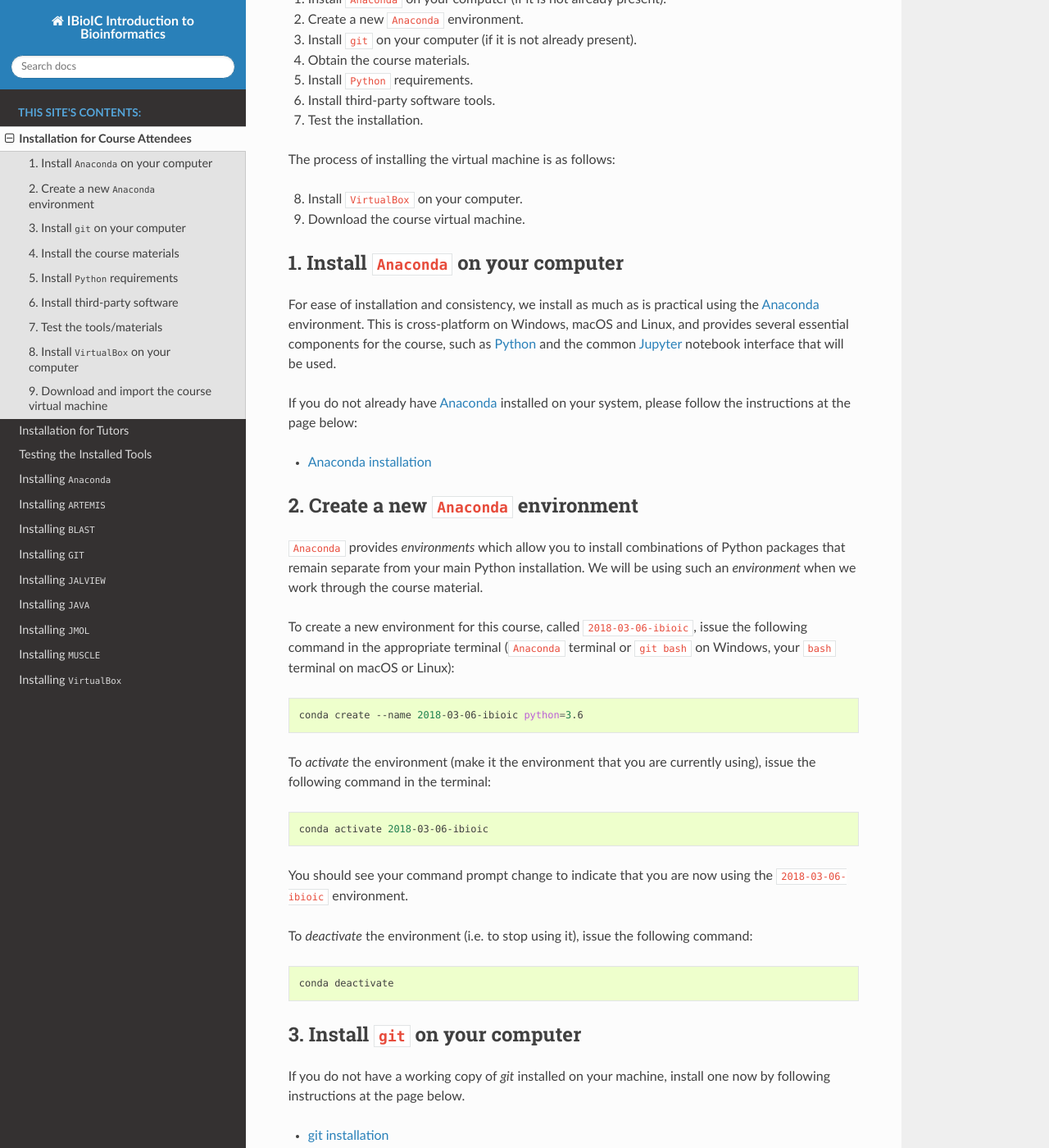
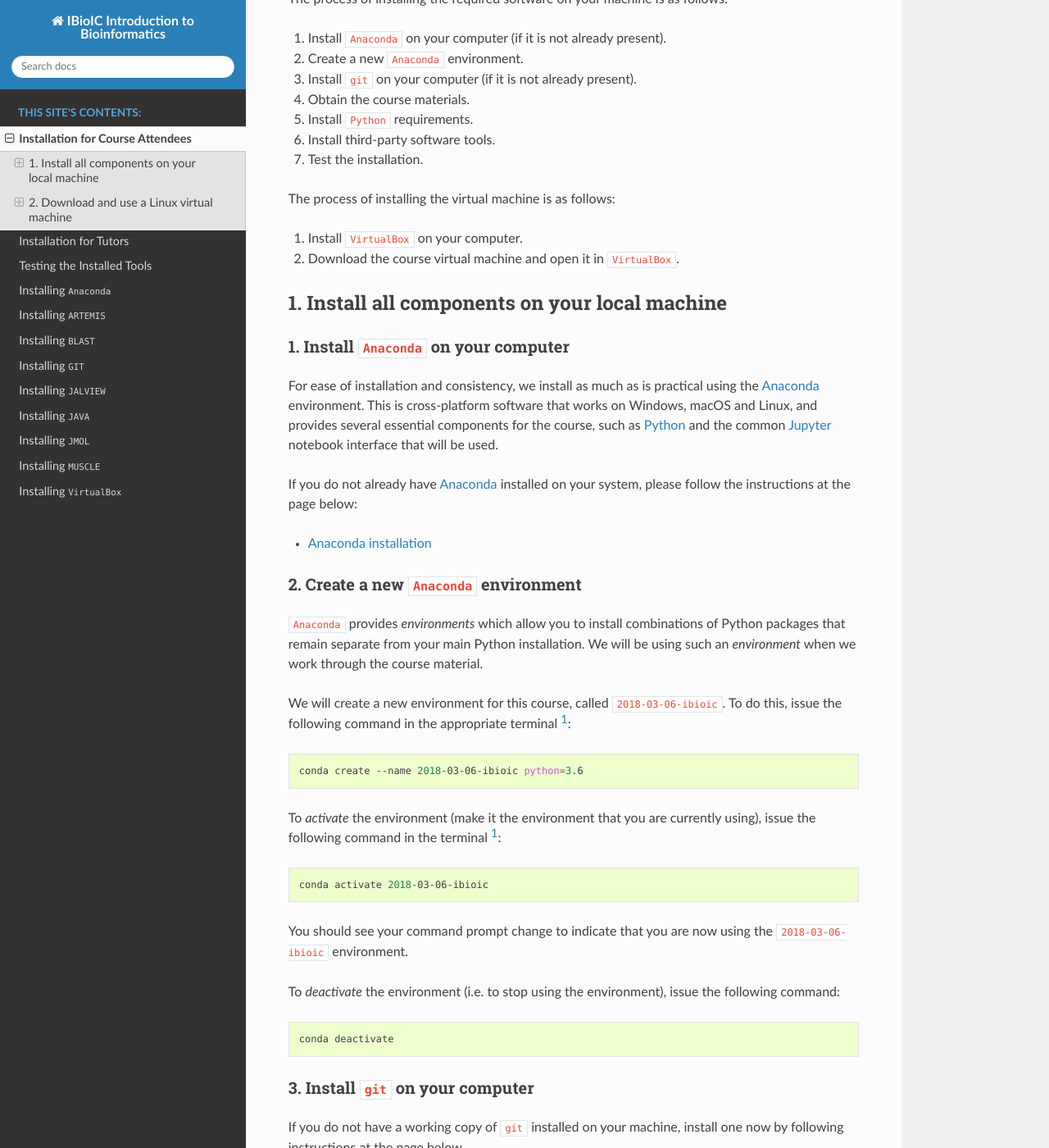
Before and after one commit to widdowquinn/2018-03-06-ibioic, a Sphinx documentation site: the page built from docs/installation_attendees.rst, in a window 1280 px wide and 1400 px high, scrolled down 754 px. Shown: the whole window at 82% size. Built offline with Sphinx 7.4.7 and the Read the Docs theme 2.0.0, drawn with Linux system fonts in a browser that asks for light colours; some of the changed text lies outside the part shown.

Commit message:
fix up main installation instructions for attendees page

```diff
--- a/docs/installation_attendees.rst
+++ b/docs/installation_attendees.rst
@@ -7,10 +7,12 @@
 This document will describe the process for setting up and testing course materials,
 in preparation for attendance at the workshop.
 
-Two setups are described:
+Two different setups are described:
 
-1. Installation on your local machine
+1. Installation of all components on your own local machine
 2. Download and use of a Linux virtual machine
+
+Either one of these will prepare your machine for the workshop.
 
 We prefer that attendees install materials on their own laptops for the course, as the
 software and learning materials will then persist and be usable/re-usable on your own
@@ -38,16 +40,19 @@
 
 The process of installing the virtual machine is as follows:
 
-8. Install ``VirtualBox`` on your computer.
-9. Download the course virtual machine.
+1. Install ``VirtualBox`` on your computer.
+2. Download the course virtual machine and open it in ``VirtualBox``.
 
+===============================================
+1. Install all components on your local machine
+===============================================
 
-========================================
+----------------------------------------
 1. Install ``Anaconda`` on your computer
-========================================
+----------------------------------------
 
 For ease of installation and consistency, we install as much as is practical using the
-`Anaconda`_ environment. This is cross-platform on Windows, macOS and Linux, and provides
+`Anaconda`_ environment. This is cross-platform software that works on Windows, macOS and Linux, and provides
 several essential components for the course, such as `Python`_ and the common `Jupyter`_
 notebook interface that will be used.
 
@@ -56,24 +61,23 @@
 
 - :doc:`Anaconda installation <install_anaconda>`
 
-========================================
+----------------------------------------
 2. Create a new ``Anaconda`` environment
-========================================
+----------------------------------------
 
 ``Anaconda`` provides *environments* which allow you to install combinations of Python packages that
 remain separate from your main Python installation. We will be using such an *environment* when we
 work through the course material.
 
-To create a new environment for this course, called ``2018-03-06-ibioic``, issue the following command
-in the appropriate terminal (``Anaconda`` terminal or ``git bash`` on Windows, your ``bash`` terminal
-on macOS or Linux):
+We will create a new environment for this course, called ``2018-03-06-ibioic``. To do this, issue the following command
+in the appropriate terminal [#f1]_:
 
 .. code-block:: bash
 
     conda create --name 2018-03-06-ibioic python=3.6
 
 To *activate* the environment (make it the environment that you are currently using), issue the following
-command in the terminal:
+command in the terminal [#f1]_:
 
 .. code-block:: bash
 
@@ -121,75 +126,105 @@
     This will create a new directory called ``2018-03-06-ibioic``, containing the course
     materials.
 
-2. Change to the course material directory in your terminal with the command:
+
+Change to the course material directory in your terminal with the command:
 
 .. code-block:: bash
 
     cd 2018-03-06-ibioic
 
-==================================
+----------------------------------
 5. Install ``Python`` requirements
-==================================
+----------------------------------
 
 .. ATTENTION::
-    In the terminal [#f1] sure that you are in the ``2018-03-06-ibioic`` environment (check your command prompt).
+    In the terminal [#f1]_ sure that you are in the ``2018-03-06-ibioic`` environment (check your command prompt).
     If not, issue the command ``source activate 2018-03-06-ibioic`` and see that the command
     prompt changes.
 
-1. To install the Python module requirements for the course, issue the command below in the
-terminal [#f1]:
+To install the Python module requirements for the course, issue the command below in the
+terminal [#f1]_:
 
 .. code-block:: bash
 
     pip install -r requirements_students.txt
 
 
-===============================
+-------------------------------
 6. Install third-party software
-===============================
+-------------------------------
 
 ``BLAST`` and ``MUSCLE`` do not require ``JAVA``, and can be set up independently:
 
-1. Install ``BLAST``:
+^^^^^^^^^^^^^^^^^
+Install ``BLAST``
+^^^^^^^^^^^^^^^^^
 
-- :doc:`Install BLAST <install_blast>`
+``BLAST`` is a tool for searching with a protein or nucleotide sequence against a database of
+other biological sequences.
 
-2. Install ``MUSCLE``:
+- :doc:`BLAST installation instructions <install_blast>`
 
-- :doc:`Install MUSCLE <install_muscle>`
+^^^^^^^^^^^^^^^^^^^^^
+2. Install ``MUSCLE``
+^^^^^^^^^^^^^^^^^^^^^
+
+``MUSCLE`` is a program for multiple sequence alignment.
+
+- :doc:`MUSCLE installation instructions <install_muscle>`
 
 ``ARTEMIS``, ``JALVIEW`` and ``JMOL`` require the ``JAVA`` VM, so ``JAVA`` must be installed first:
 
-3. Install ``JAVA``:
+^^^^^^^^^^^^^^^^^^^
+3. Install ``JAVA``
+^^^^^^^^^^^^^^^^^^^
 
-- :doc:`Install JAVA <install_java>`
+``JAVA`` is a programming language that runs on a *virtual machine* (the *JVM*). Several bioinformatics
+tools are written in ``JAVA``, and require the JVM to be installed in order to run.
 
-4. Install ``ARTEMIS``:
+- :doc:`JAVA installation instructions <install_java>`
 
-- :doc:`Install ARTEMIS <install_artemis>`
+^^^^^^^^^^^^^^^^^^^^^^
+4. Install ``ARTEMIS``
+^^^^^^^^^^^^^^^^^^^^^^
 
-5. Install ``JALVIEW``:
+``ARTEMIS`` is a genome sequence browser and editor.
 
-- :doc:`Install JALVIEW <install_jalview>`
+- :doc:`ARTEMIS installation instructions <install_artemis>`
 
+^^^^^^^^^^^^^^^^^^^^^^
+5. Install ``JALVIEW``
+^^^^^^^^^^^^^^^^^^^^^^
+
+``JALVIEW`` is a sequence alignment viewer and editor.
+
+- :doc:`JALVIEW installation instructions <install_jalview>`
+
+^^^^^^^^^^^^^^^^^^^
 6. Install ``JMOL``
+^^^^^^^^^^^^^^^^^^^
 
-- :doc:`Install JMOL <install_jmol>`
+``JMOL`` is a program for visualising biological molecules (e.g. proteins).
+
+- :doc:`JMOL installation instructions <install_jmol>`
 
 
-===========================
+---------------------------
 7. Test the tools/materials
-===========================
+---------------------------
 
 To make sure that the downloaded tools are installed and working on your machine, please follow
-the instructions on the `testing your installation :doc:<testing_installation>` page.
+the instructions on the :doc:`testing your installation <testing_installation>` page.
 
 - :doc:`Testing your installation <testing_installation>`
 
+===========================================
+2. Download and use a Linux virtual machine
+===========================================
 
-==========================================
-8. Install ``VirtualBox`` on your computer
-==========================================
+------------------------------------------
+1. Install ``VirtualBox`` on your computer
+------------------------------------------
 
 ``VirtualBox`` is a program that allows you to run *virtual machines* on your own computer.
 Virtual machines are software implementations of operating systems that run as if they are
@@ -202,9 +237,9 @@
 - :doc:`Install VirtualBox <install_virtualbox>`
 
 
-=================================================
-9. Download and import the course virtual machine
-=================================================
+-------------------------------------------------
+2. Download and import the course virtual machine
+-------------------------------------------------
 
 We provide a Linux virtual machine pre-loaded with course materials and the required software,
 which can be used to participate in the workshop.
@@ -213,20 +248,20 @@
     The virtual machine file is very large (11GB) and should be downloaded well in advance
     of the workshop, if you think you may need to use it!
 
-1. Click on the badge below to go to the virtual machine download page:
+Click on the badge below to go to the virtual machine download page:
 
 .. image:: https://zenodo.org/badge/DOI/10.5281/zenodo.1184095.svg
    :target: https://zenodo.org/record/1184095
 
-2. Click on the link for ``2018-03-06-ibioic.vdi`` to download the virtual machine in a suitable location.
+Click on the link for ``2018-03-06-ibioic.vdi`` to download the virtual machine in a suitable location.
 
 .. WARNING::
     This may take some time to download!
 
-3. Click on the link for ``2018-03-06-ibioic.vbox`` to download the ``VirtualBox`` file in the
+Click on the link for ``2018-03-06-ibioic.vbox`` to download the ``VirtualBox`` file in the
 **same location** as the ``.vdi`` file.
 
-4. Add the virtual machine.
+Add the virtual machine.
 
 - Click on ``Machine`` in the ``VirtualBox`` menu bar
 - Click on ``Add``
@@ -236,7 +271,7 @@
 You should see the ``2018-03-06-ibioic`` machine in the list at the left hand side
 of the application.
 
-4. Start the virtual machine.
+Start the virtual machine.
 
 - Select the new IBioIC virtual machine (``2018-03-06-ibioic``)
 - Click on the ``Start`` button in ``VirtualBox``
@@ -273,4 +308,4 @@
 .. _The Carpentries: https://www.facebook.com/carpentries/
 .. _VirtualBox: https://www.virtualbox.org/wiki/Downloads
 
-.. [#f1]: The *terminal* means ``git bash`` on Windows, and Bash on Linux/macOS.
+.. [#f1] The *terminal* means ``git bash`` on Windows, and Bash on Linux/macOS.
```
Also changed, not shown: other parts of docs/installation_attendees.rst (+9 -8 lines).
